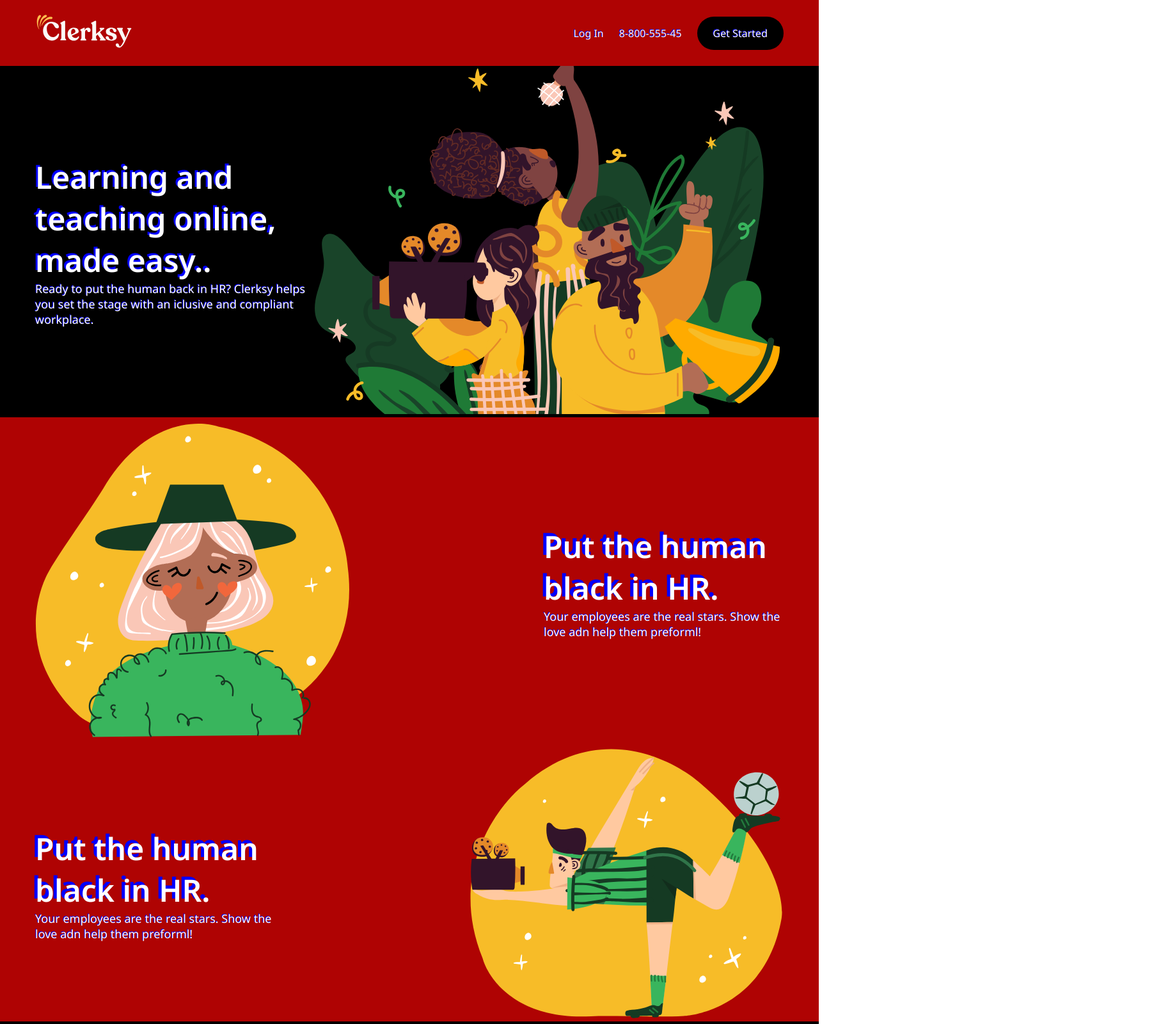
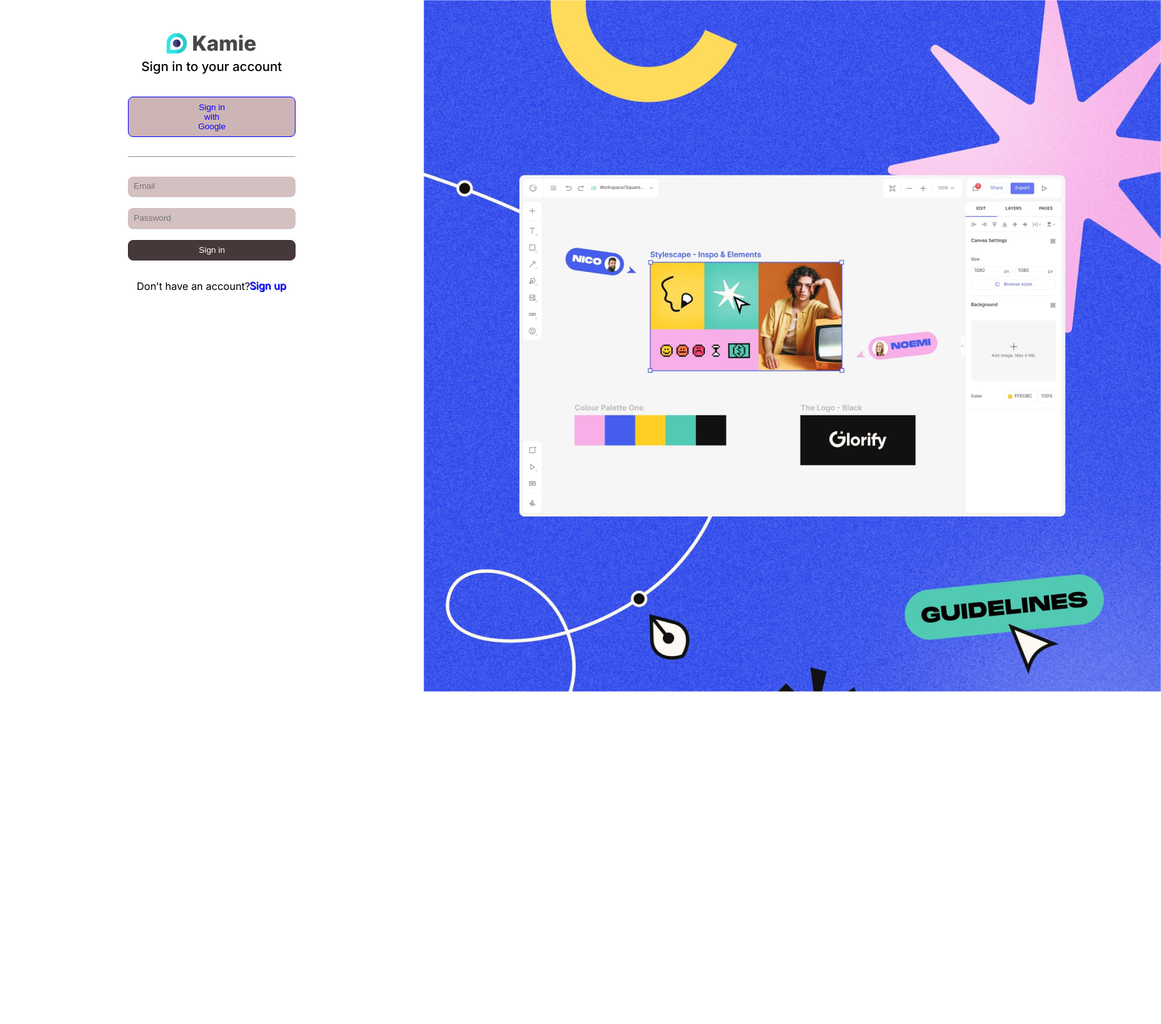
Before and after one commit to TachilaBoss/SIGIN, a plain HTML site: page index.html in a window 1280 px wide. Shown: the top 1600 px of the page at 64% size, 1815 px wide, since content can reach past the window. After the commit the page ends 1085 px from the top, so only its background shows below. Drawn offline with Linux system fonts and the light colour scheme.

Commit message:
Add files via upload

```diff
--- a/index.html
+++ b/index.html
@@ -8,134 +8,47 @@
     <link rel="preconnect" href="https://fonts.googleapis.com">
     <link rel="preconnect" href="https://fonts.gstatic.com" crossorigin>
     <link href="https://fonts.googleapis.com/css2?family=Noto+Sans:wght@400;600&display=swap" rel="stylesheet">
-    <title>Clersky</title>
+    <link rel="preconnect" href="https://fonts.googleapis.com">
+    <link rel="preconnect" href="https://fonts.gstatic.com" crossorigin>
+    <link href="https://fonts.googleapis.com/css2?family=Inter:wght@400;500&display=swap" rel="stylesheet">
+    <title>Signin</title>
 </head>
 
 <body>
-    <header class="header">
-        <div class="container">
-            <div class="header__wrap">
-                <div class="header__logo">
-                    <img src="./img/logo.svg" alt="logo">
+    <section class="signin">
+        <div class="signin__wrap">
+            <div class="signin__block">
+                <div class="signin__logo">
+                    <img src="./img/Frame123.svg" alt="logo">
                 </div>
-                <div class="header__block">
-                    <ul class="header__menu">
-                        <li class="header__item">
-                            <a href="https://tachilaboss.github.io/SIGIN/" target="_blank"> Log In</a>
-                        </li>
-                        <li class="header__item">
-                            <a href="tel:880055545">8-800-555-45</a>
-                        </li>
-                        <li class="header__item header__item_g">
-                            <a href="https://www.youtube.com/watch?v=q1dgnTR5oaU" target=_blank">Get Started</a>
-                        </li>
-                    </ul>
+                <div class="signin__box">
+                    <h2 class="signin__title">Sign in to your account</h2>
+                    <form action="" class="signin__form">
+                        <button class="signin__google">Sign in with Google</button>
+                        <hr>
+                        <input type="text" class="signin__input" placeholder="Email">
+                        <input type="Password" class="signin__input" placeholder="Password">
+                        <button class="singnin__enter">Sign in</button>
+                    </form>
+
+                </div>
+
+                <div class="signin__signup">
+                    <p class="signin__acc>">Don’t have an account?</p>
+                    <a href="№" class="signin__reg">Sign up</a>
                 </div>
 
             </div>
-        </div>
-    </header>
-    <section class="intro">
-        <div class="container">
-            <div class="intro__wrap">
-                <div class="intro__texts">
-                    <h1 class="title title_w intro__title"> Learning and
-                        teaching online,
-                        made easy..</h1>
-                    <p class="text text_w intro__text">
-                        Ready to put the human back in HR? Clerksy helps you set the stage with an iclusive and
-                        compliant workplace.
-                    </p>
-                </div>
-                <div class="intro__pic">
-                    <img src="./img/men.svg">
-                </div>
-            </div>
-        </div>
-    </section>
-
-    <section class="hr">
-        <div class="container">
-            <div class="hr__block">
-                <div class="hr_pic">
-                    <img src="./img/picture1.svg" alt="picture1">
-                </div>
-                <div class="hr__texts">
-                    <h2 class="title hr_title">
-                        Put the human black in HR.
-                    </h2>
-                    <p class="text hr_text">
-                        Your employees are the real stars. Show the love adn help them preforml!
-                    </p>
-                </div>
-            </div>
-            <div class="hr__block">
-
-                <div class="hr__texts">
-                    <h2 class="title hr_title">
-                        Put the human black in HR.
-                    </h2>
-                    <p class="text hr_text">
-                        Your employees are the real stars. Show the love adn help them preforml!
-                    </p>
-                </div>
-                <div class="hr_pic">
-                    <img src="./img/picture2.svg" alt="picture2">
-                </div>
+            <div class="signin__pic">
+                <img src="./img/div.bg-onboarding.png">
             </div>
         </div>
 
 
-
     </section>
-    <section class="hq">
-        <div class="container">
-            <h2 class="title title_w hq__title">
-                HR Production of the Highest Quality
-            </h2>
-            <div class="hq__row">
-                <div class="hq__card">
-                    <img src="./img/Frame.svg" alt="icon">
-                    <p class="text text_w hq_text">Educates $ Informs <br> Employ Expectations</p>
-                </div>
-                <div class="hq__card">
-                    <img src="./img/Frame1.svg" alt="icon">
-                    <p class="text text_w hq_text">Educates $ Informs <br> Employ Expectations</p>
-                </div>
-                <div class="hq__card">
-                    <img src="./img/Frame2.svg" alt="icon">
-                    <p class="text text_w hq_text">Educates $ Informs <br> Employ Expectations</p>
-                </div>
-                <div class="hq__card">
-                    <img src="./img/Frame3.svg" alt="icon">
-                    <p class="text text_w hq_text">Educates $ Informs <br> Employ Expectations</p>
-                </div>
-            </div>
-        </div>
-    </section>
-
-    <section class="sec2">
-        <div class="container">
-            <div class="sec2__block2">
-                <div class="section2_hr__block">
-                    <div class="sec2__text">
-                        <h2 class="title sec2title sec2titlepad">
-                            How the scenes fit together
-                        </h2>
-                        <p class="text sec2__text2">
-                            Employee Training & Development, Diversity & Inclusion Programs, and Conflict Resolution.
-                        </p>
-                    </div>
-                    <div class="sec2_pic2">
-                        <img src="./img/characters.svg" alt="picture1" class="pic_sec2">
-                    </div>
-                </div>
-            </div>
-        </div>
-        <footer class="footer">
-            <div class="container">
-    </section>
-
 </body>
 
+
+
+
 </html>
```
